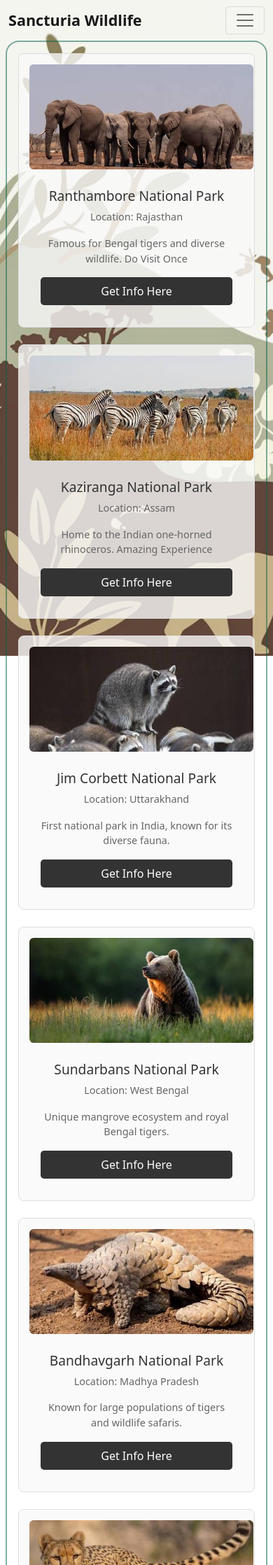
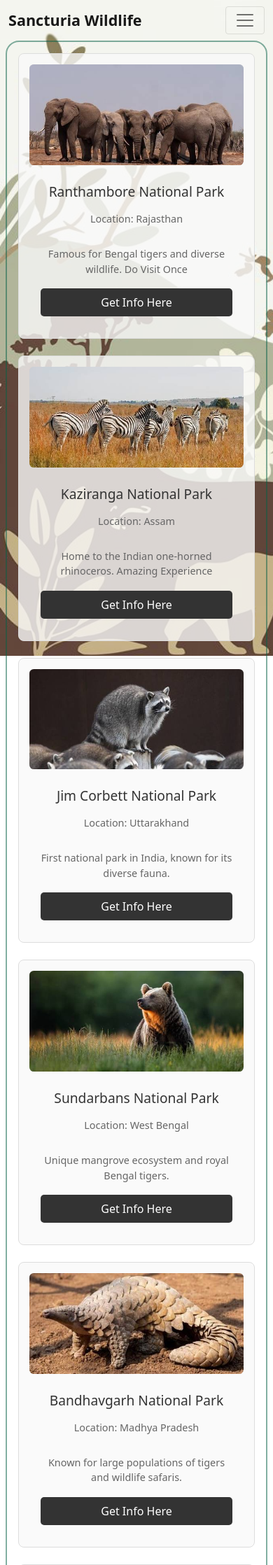
Before and after one commit to srivas-saksham/SancturiaWildlife, a PHP site: page /sancturies.html in a window 390 px wide. Shown: the top 2236 px of the page at 70% size. Run offline with PHP 8.4, Linux system fonts and the light colour scheme; some web fonts are replaced.

Commit message:
Sancturies Page Responsiveness Completed

```diff
--- a/sancturies.js
+++ b/sancturies.js
@@ -85,7 +85,7 @@ function regenSancturies() {
         const sanctuaryCard = `
             <div class="sanctuary-card">
             <div class="sanctuary-image-bg">
-            <img src="${sanctuary.img}" class="sanctuary-image">
+            <img src="${sanctuary.img}" class="sanctuary-image img-fluid">
             </div>
             <div class="sanctuary-content">
                 <h3>${sanctuary.name}</h3>
--- a/sancturiesStyle.css
+++ b/sancturiesStyle.css
@@ -20,7 +20,7 @@
     display: grid;
     border: 2px solid rgba(6, 96, 71,0.5);
     border-radius: 1.2rem;
-    grid-template-columns: repeat(auto-fit, minmax(250px, 1fr));
+    grid-template-columns: repeat(auto-fit, minmax(270px, 1fr));
     gap: 1.5rem;
     padding: 1rem;
 }
@@ -56,28 +56,21 @@
     background-color: #45a049;
 }
 
-.sanctuary-image-bg {
-    background-color: #ccc;
-    height: 150px;
-    background-size: contain;
-    border-radius: .4rem;
-}
-
 .sanctuary-image {
     background-color: #ccc;
-    height: 150px;
     background-size: cover;
     border-radius: .4rem;
+    overflow: hidden;
 }
 
 .sanctuary-content {
     padding: 1rem;
     display: grid;
-    grid-template-rows: auto 1fr auto;
+    grid-template-rows: repeat(4, 50px);
 }
 
 .sanctuary-content h3 {
-    margin-bottom: 0.5rem;
+    margin-bottom: 1rem;
     font-size: 1.2rem;
     color: #333;
 }
@@ -96,9 +89,3 @@
     cursor: pointer;
     align-self: end;
 }
-
-@media (min-width: 1200px) {
-    .sanctuary-grid {
-        grid-template-columns: repeat(4, 1fr);
-    }
-}
```
